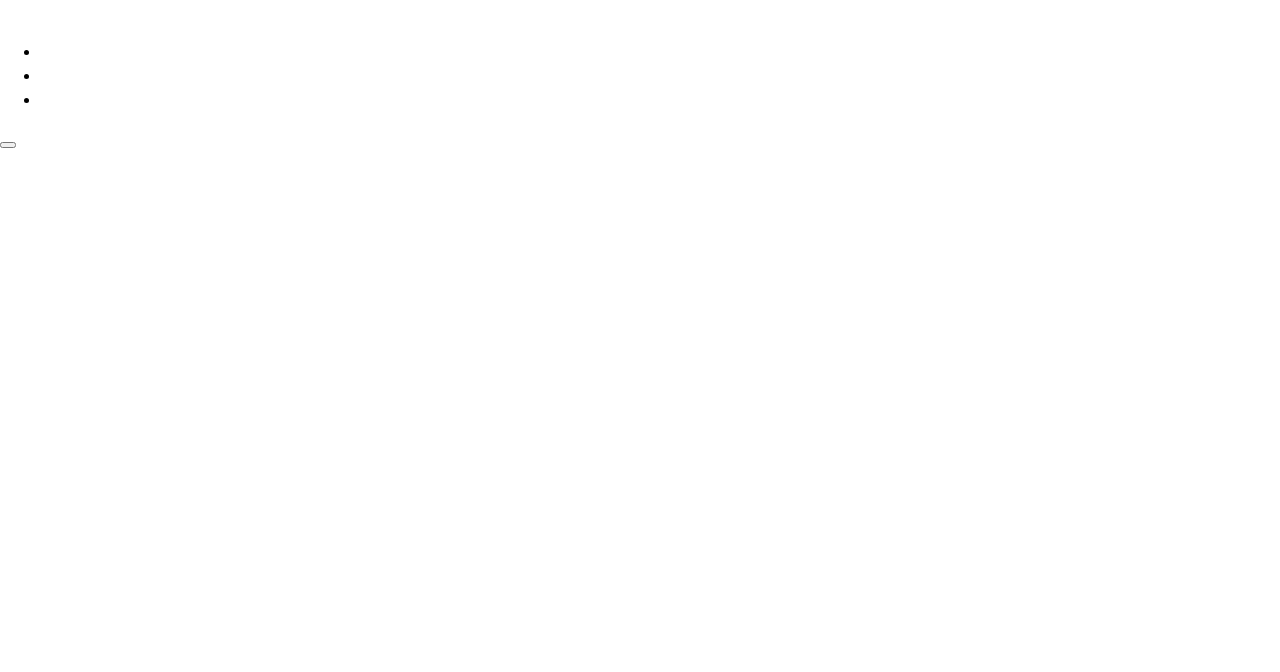
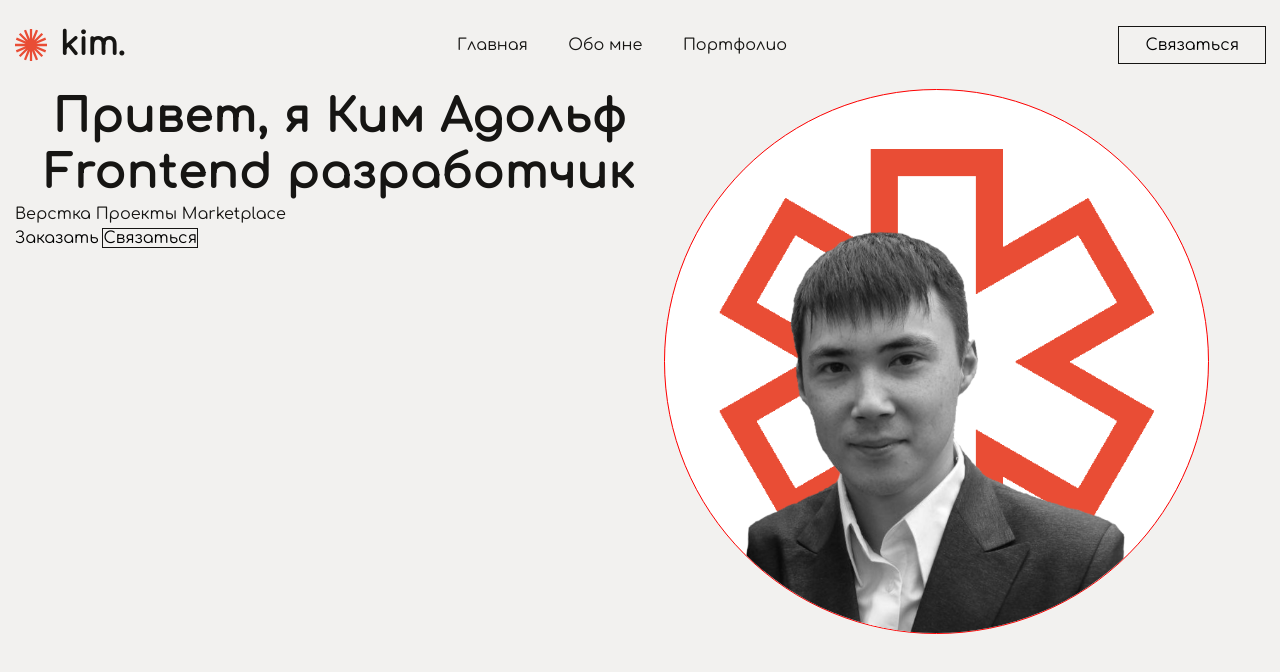
Before and after one commit to kamkimade/myPortfolio, a plain HTML site: page index.html in a window 1280 px wide. Drawn offline with nearby package versions, Linux system fonts and the light colour scheme; files that its build step writes are made by us from their sources; a web font is replaced by a local one.

Commit message:
added header and hero block

```diff
--- a/css/reset.css
+++ b/css/reset.css
@@ -36,3 +36,7 @@ p, ul, ol {
   margin: 0;
   padding: 0;
 }
+
+ul, ol {
+  list-style: none;
+}
--- a/index.html
+++ b/index.html
@@ -7,39 +7,75 @@
   <meta name="viewport" content="width=device-width, initial-scale=1.0">
   <title>Ким Адольф | Портфолио</title>
   <link rel="stylesheet" href="/css/normalize.css">
+  <link rel="stylesheet" href="/css/reset.css">
   <link rel="stylesheet" href="/css/style.css">
+  <link rel="stylesheet" href="/css/media.css">
 </head>
 
 <body>
   <header class="header">
-    <div class="header__innner">
+    <div class="header__innner heading-wrapper flex">
       <a class="header__logo logo" href="#">
-        <img class="logo__img" src="" alt="">
+        <img class="logo__img" src="/img/sun.svg" alt="logo">
+        kim.
       </a>
       <nav class="header__nav nav">
         <ul class="nav__list">
           <li class="nav__item">
             <a class="nav__link" href="#">
-
+              Главная
             </a>
           </li>
           <li class="nav__item">
             <a class="nav__link" href="#">
-
+              Обо мне
             </a>
           </li>
           <li class="nav__item">
             <a class="nav__link" href="#">
-
+              Портфолио
             </a>
           </li>
         </ul>
       </nav>
       <button class="header__btn btn">
-
+        Связаться
       </button>
+      <!-- burger -->
+      <div class="burger">
+        <div class="burger__line burger__line-top"></div>
+        <div class="burger__line burger__line-center"></div>
+        <div class="burger__line burger__line-bottom"></div>
+      </div>
+      <!-- endburger -->
     </div>
   </header>
+
+  <main>
+    <section class="hero">
+      <div class="hero__inner heading-wrapper flex">
+        <div class="hero__content">
+          <h1 class="hero__title title">
+            Привет, я Ким Адольф Frontend разработчик
+          </h1>
+          <div class="hero__subtitle">
+            <span>Верстка</span>
+            <span>Проекты</span>
+            <span>Marketplace</span>
+          </div>
+          <div class="hero__btns">
+            <button class="hero__btn">Заказать</button>
+            <button class="hero__btn btn">Связаться</button>
+          </div>
+        </div>
+        <div class="hero__imgs">
+          <img class="hero__img-bg" src="/img/asterisk.png" alt="задний фон">
+          <img class="hero__img-hero" src="/img/hero.png" alt="Ким Адольф">
+        </div>
+      </div>
+      <div class="hero__anim-text"></div>
+    </section>
+  </main>
 </body>
 
 </html>
--- a/scss/__fonts.scss
+++ b/scss/_fonts.scss
@@ -1,8 +1,8 @@
 @font-face {
   font-family: 'Comfortaa';
   src: local('Comfortaa Regular'), local('Comfortaa-Regular'),
-      url('fonts/Comfortaa-Regular.woff2') format('woff2'),
-      url('fonts/Comfortaa-Regular.woff') format('woff');
+      url('../fonts/Comfortaa-Regular.woff2') format('woff2'),
+      url('../fonts/Comfortaa-Regular.woff') format('woff');
   font-weight: normal;
   font-style: normal;
   font-display: swap;
--- a/scss/__global.scss
+++ b/scss/_global.scss
@@ -8,16 +8,29 @@ body {
   background-color: var(--bg-color);
 }
 
-.heading__wrapper, .wrapper {
+.btn {
+  outline: 1px solid var(--primary-color);
+}
+
+.heading-wrapper, .wrapper {
+  margin: 0 auto;
   padding: 0 15px;
 }
 
-.heading__wrapper {
+.heading-wrapper {
   max-width: 1310px;
 }
 
 .wrapper {
   max-width: 1090px;
+}
+
+.section-offset {
+  margin-bottom: 120px;
+}
+
+.flex {
+  display: flex;
 }
 
 .main-title {
--- a/scss/media.scss
+++ b/scss/media.scss
@@ -3,6 +3,15 @@
 }
 
 @media screen and (max-width: 768px) {
+  .header {
+    &__nav, &__btn {
+      display: none;
+    }
+  }
+
+  .burger {
+    display: flex;
+  }
 
 }
 
--- a/scss/style.scss
+++ b/scss/style.scss
@@ -1,2 +1,131 @@
-@import '__fonts';
-@import '__global';
+@import 'fonts';
+@import 'global';
+
+// Header
+.header {
+
+  &__innner {
+    padding-top: 27px;
+    padding-bottom: 27px;
+    justify-content: space-between;
+    align-items: center;
+  }
+
+  &__logo {}
+
+
+  &__nav {
+    width: 330px;
+  }
+
+  &__btn {
+    cursor: pointer;
+    padding: 9px 26px;
+  }
+}
+
+.logo {
+  display: flex;
+  align-items: center;
+  font-size: 32px;
+  font-weight: bold;
+  &__img {
+    margin-right: 13px;
+    width: 32px;
+    height: 32px;
+  }
+}
+
+.nav {
+  &__list {
+    width: 100%;
+    display: flex;
+    justify-content: space-between;
+    align-items: center;
+  }
+
+  &__item {}
+
+
+  &__link {}
+}
+
+.burger {
+  width: 32px;
+  height: 32px;
+  display: none;
+  flex-direction: column;
+  justify-content: space-around;
+
+  &__line {
+    width: 100%;
+    height: 2px;
+    background-color: var(--primary-color);
+  }
+
+  &__line-top {
+  }
+
+  &__line-center {
+  }
+
+  &__line-bottom {
+  }
+}
+
+// Hero
+.hero {
+
+  &__inner {
+  }
+
+  &__content {
+    max-width: 52%;
+  }
+
+  &__title {
+  }
+
+  &__subtitle {
+  }
+
+  &__btns {
+  }
+
+  &__btn {
+  }
+
+  &__imgs {
+    background-color: #fff;
+    width: 543px;
+    height: 543px;
+    border-radius: 50%;
+    outline: 1px solid red;
+    overflow: hidden;
+    position: relative;
+  }
+
+  &__img-bg {
+    position: absolute;
+    width: 80%;
+    height: 80%;
+    left: 50%;
+    top: 50%;
+    transform: translate(-50%, -50%);
+    z-index: 1;
+  }
+
+  &__img-hero {
+    filter: grayscale(1);
+    position: absolute;
+    width: 83%;
+    height: 80%;
+    left: 50%;
+    top: 50%;
+    transform: translate(-50%, -36%);
+    z-index: 10;
+  }
+
+  &__anim-text {
+  }
+}
```
Also changed, not shown: css/media.css (added), css/style.css (added), img/asterisk.png (added), img/hero.png (added), img/me.png (added), img/sun.svg (added), 2 other files.
